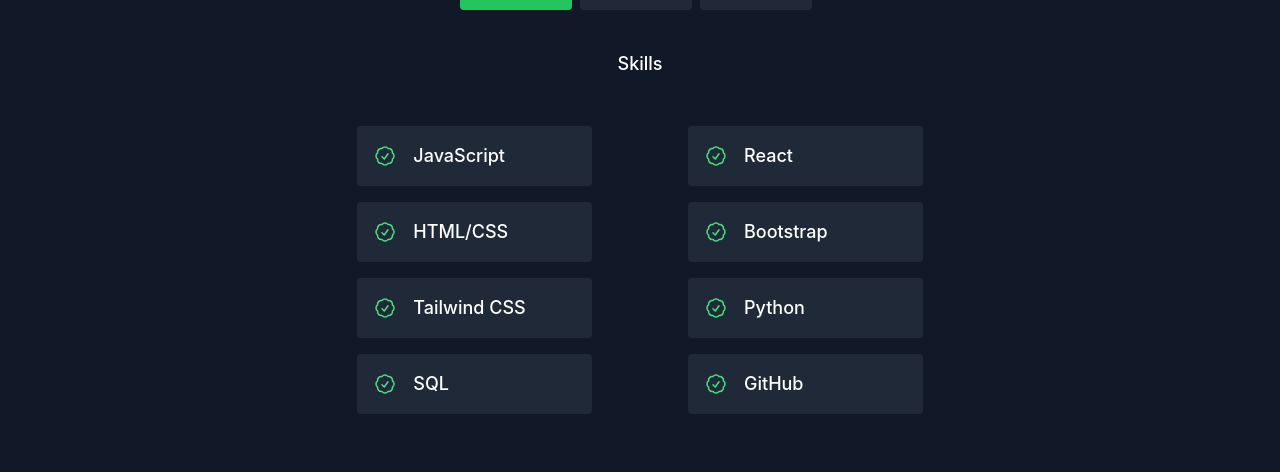
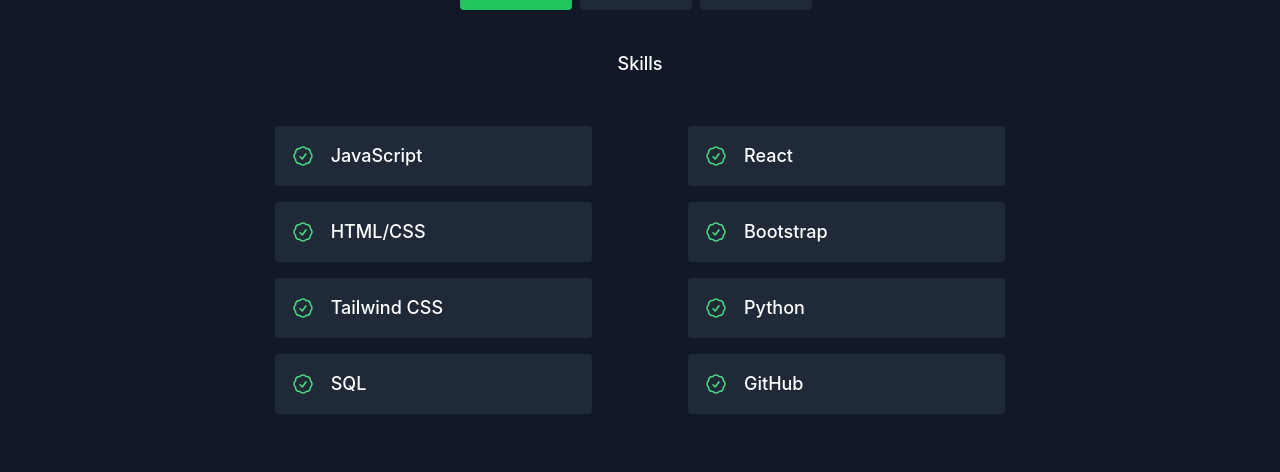
Before and after one commit to garimashingal/myportfolio, a React (Create React App) app: page / in a window 1280 px wide. Shown: the part 2070-2542 px from the top of the page. Built offline with nearby package versions, Linux system fonts and the light colour scheme.

Commit message:
fix the overflowing issues

```diff
--- a/src/components/Projects.jsx
+++ b/src/components/Projects.jsx
@@ -26,8 +26,8 @@
                     alt="gallery"
                     className="absolute inset-0 w-full h-full object-center object-fill"
                   />
-                  <div className="px-8 py-5 relative z-10 w-full border-4 border-gray-800 bg-gray-900 opacity-0 hover:opacity-100 h-60">
-                    <h2 className="tracking-widest text-sm title-font font-medium text-green-400 mb-1 p-1">
+                  <div className="px-8 py-4 relative z-10 w-full border-4 border-gray-800 bg-gray-900 opacity-0 hover:opacity-100 h-60 overflow-hidden">
+                    <h2 className="tracking-widest text-sm title-font font-medium text-green-400 mb-1">
                       {project.subtitle}
                     </h2>
                     <h1 className="title-font text-lg font-medium text-white mb-3">
--- a/src/components/SkillsTab.jsx
+++ b/src/components/SkillsTab.jsx
@@ -35,10 +35,10 @@
       <div id="tabs-content" className=" text-lg font-medium text-white mt-10">
         <div className={toggleTab === 1 ? " " : "hidden"}>
           <h2>Skills</h2>
-          <div className="flex flex-wrap mx-auto lg:w-4/5 sm:w-auto mt-10">
+          <div className="flex flex-wrap mx-auto w-full sm:w-auto mt-10">
             {skills.map((skill) => {
               return (
-                <div key={skill} className=" p-2 sm:w-1/2 w-full">
+                <div key={skill} className=" p-2 lg:w-1/2 w-full">
                   <div className="mx-10 flex rounded bg-gray-800 p-4 h-full items-center">
                     <CheckBadgeIcon className="text-green-400 w-6 h-6 flex-shrink-0 mr-4" />
                     <span className="text-white title-font font-medium">
```
